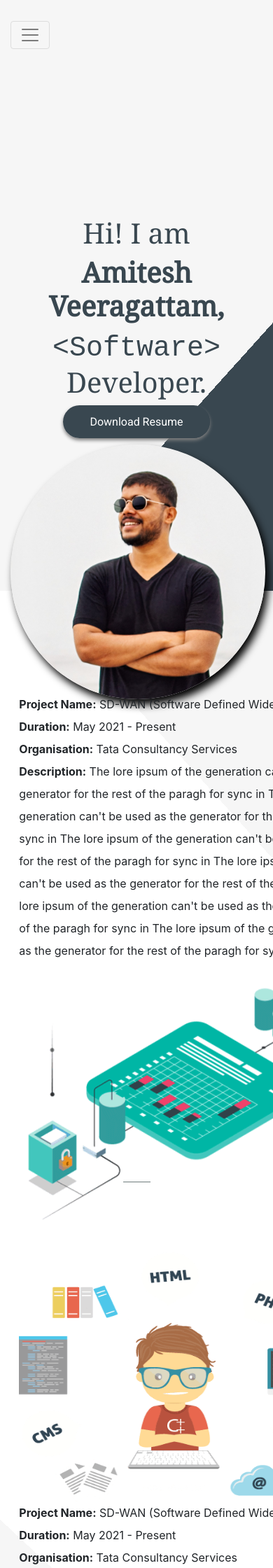
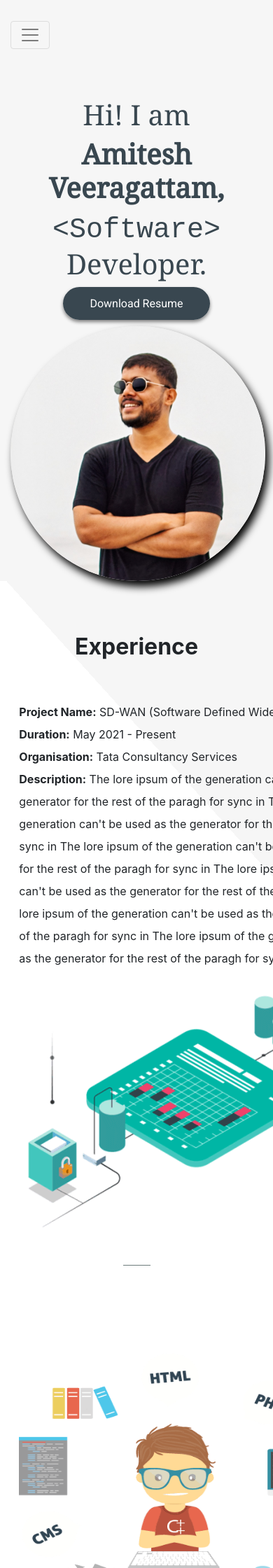
Before and after one commit to AmiteshDN/Portfolio, a Django app: page /myportfolio/ in a window 390 px wide; the page is wider, and only the part inside the window is pictured. Shown: the top 2240 px of that part at 70% size. Run offline with Django 3.2, Linux system fonts and the light colour scheme; some libraries are stand-ins or nearby versions; some web fonts are replaced.

Commit message:
modify padding to all sections

```diff
--- a/myportfolio/static/myportfolio/css/styles.css
+++ b/myportfolio/static/myportfolio/css/styles.css
@@ -5,7 +5,6 @@
 header {
   background: linear-gradient(132deg, #F6F6F6 70%, #394750 30%);
   top: 0;
-  height: 100vh;
 }
 
 header .navbar-light {
@@ -24,7 +23,7 @@ header a:hover {
 }
 
 header .banner {
-  padding: 20vh 0;
+  padding: 17vh 0;
 }
 
 header .banner h1 {
@@ -93,8 +92,7 @@ hr {
 #experience .project1,
 #experience .project2,
 #experience .project3 {
-  padding: 50px 7% 0;
-  height: 100vh;
+  padding: 75px 7% 0;
 }
 
 #experience .project1 {
@@ -110,8 +108,7 @@ hr {
 }
 
 #myskills {
-  padding: 75px 7% 0;
-  height: 100vh;
+  padding: 75px 7%;
   text-align: center;
   background: linear-gradient(132deg, #fff 70%, #F6F6F6 30%);
 }
@@ -164,8 +161,7 @@ hr {
 }
 
 #about {
-  padding: 75px 10% 0;
-  height: 100vh;
+  padding: 75px 10%;
   text-align: center;
 }
 
@@ -205,4 +201,14 @@ footer .social a {
   margin-left: 50px;
   color: #fff;
 }
+
+@media only screen and (max-width: 900px) {
+  header {
+    background: #F6F6F6;
+    top: 0;
+  }
+  header .banner {
+    padding: 0;
+  }
+}
 /*# sourceMappingURL=styles.css.map */
--- a/myportfolio/static/myportfolio/css/styles.scss
+++ b/myportfolio/static/myportfolio/css/styles.scss
@@ -4,7 +4,7 @@
 header {
     background: linear-gradient(132deg, $primary-color 70%, $secondary-color 30%);
     top: 0;
-    height: 100vh;
+    //
 
 
     .navbar-light {
@@ -23,7 +23,7 @@ header {
     }
 
     .banner {
-        padding: 20vh 0;
+        padding: 17vh 0;
 
         h1 {
             color: $secondary-color;
@@ -95,8 +95,8 @@ hr {
     .project1,
     .project2,
     .project3 {
-        padding: 50px 7% 0;
-        height: 100vh;
+        padding: 75px 7% 0;
+
     }
 
     .project1 {
@@ -115,8 +115,8 @@ hr {
 
 // My skills
 #myskills {
-    padding: 75px 7% 0;
-    height: 100vh;
+    padding: 75px 7%;
+
     text-align: center;
     background: linear-gradient(132deg, #fff 70%, $primary-color 30%);
 
@@ -173,8 +173,8 @@ hr {
 // About me
 
 #about {
-    padding: 75px 10% 0;
-    height: 100vh;
+    padding: 75px 10%;
+
     text-align: center;
 
     .greet {
@@ -217,3 +217,16 @@ footer {
 }
 
 //Mobile CSS
+@media only screen and (max-width: 900px) {
+
+    //Banner
+    header {
+        background: $primary-color;
+        top: 0;
+
+
+        .banner {
+            padding: 0;
+        }
+    }
+}
```
Also changed, not shown: 1 other file.
